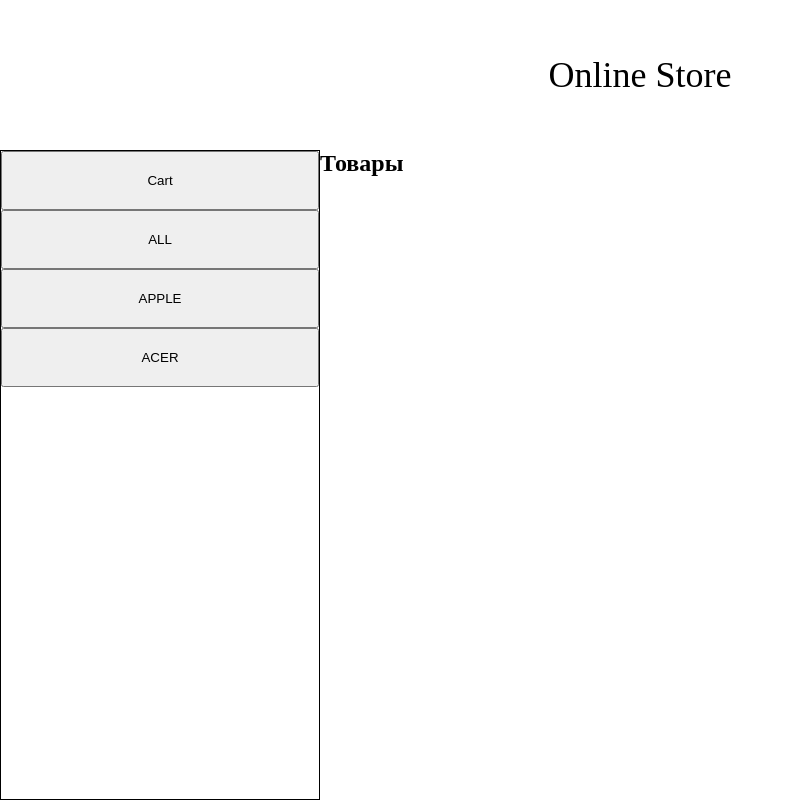
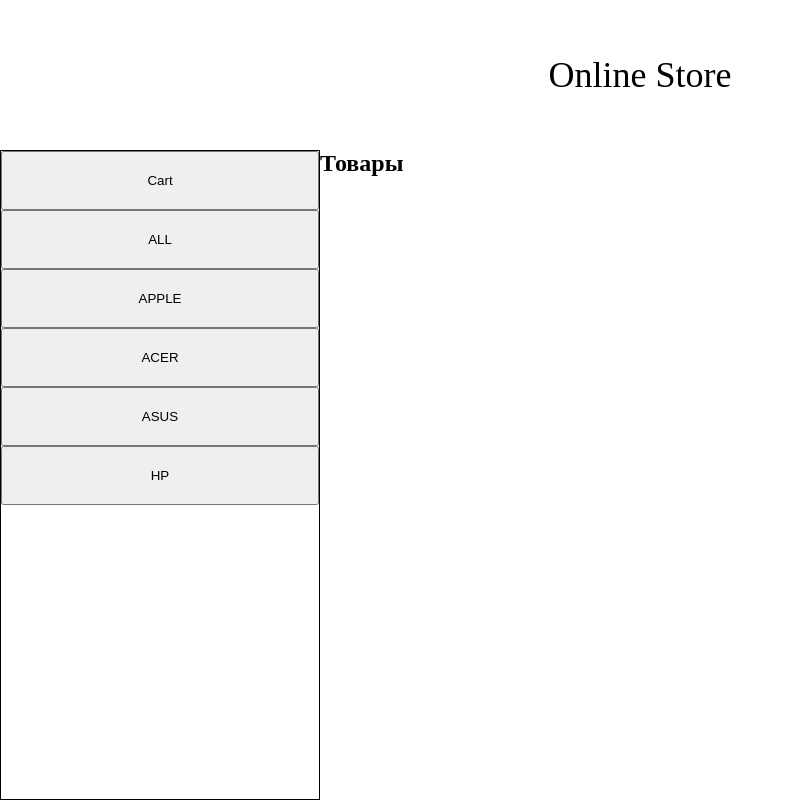
Before and after one commit to turgunova-aliya/online-store-, a plain HTML site: page index.html in a window 1280 px wide. Shown: the whole page, without its empty margins (0-794 px from the left). Drawn offline with nearby package versions, Linux system fonts and the light colour scheme; no server answers.

Commit message:
add new button

```diff
--- a/index.html
+++ b/index.html
@@ -18,6 +18,8 @@
             <button class="filterBtn" data-brand="ALL">ALL</button>
             <button class="filterBtn" data-brand="APPLE">APPLE</button>
             <button class="filterBtn" data-brand="ACER">ACER</button>
+            <button class="filterBtn" data-brand="ACER">ASUS</button>
+            <button class="filterBtn" data-brand="ACER">HP</button>
         </aside>
         <section class="mainSection">
             <h1>Товары</h1>
--- a/styles/style.css
+++ b/styles/style.css
@@ -33,10 +33,10 @@ main {
 .sidebar button {
     padding: 20px 40px;
 }
-
+/*
 .mainSection {
 
-}
+} */
 
 .row, .cartModal-body {
     display: grid;
```
